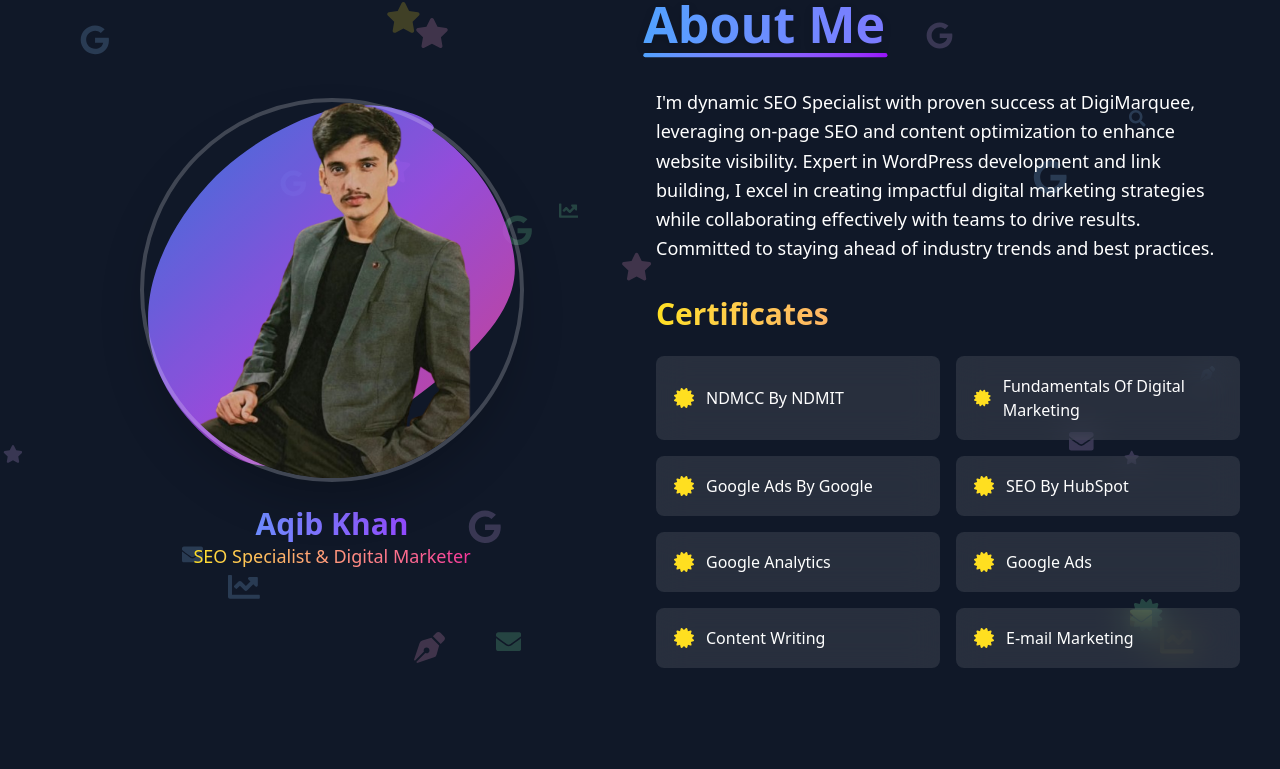
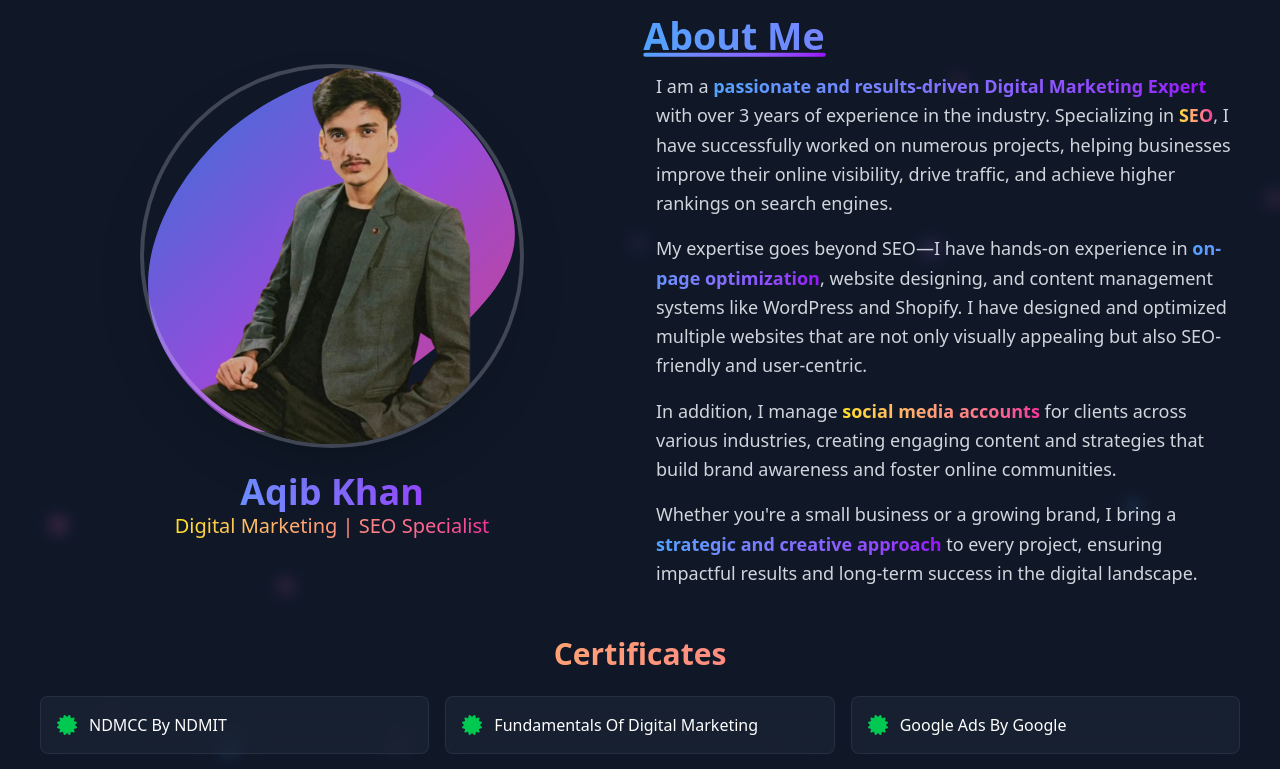
Before and after one commit to abdul8840/Aq_Portfolio, a React (Vite) app in the folder client/: page / in a window 1280 px wide. Shown: the part 848-1617 px from the top of the page. Built offline with nearby package versions, Linux system fonts and the light colour scheme.

Commit message:
change the ui of about me component

```diff
--- a/client/src/components/AboutMe.jsx
+++ b/client/src/components/AboutMe.jsx
@@ -1,7 +1,7 @@
 import { motion, useAnimation } from 'framer-motion';
-import { FaStar, FaCertificate, FaGoogle, FaEnvelope, FaPenNib, FaChartLine, FaSearch } from 'react-icons/fa';
+import { FaCertificate } from 'react-icons/fa';
 import { useEffect, useState } from 'react';
-import Image from '../assets/aqib.png'
+import Image from '../assets/aqib.png';
 
 const certificates = [
   'NDMCC By NDMIT',
@@ -35,7 +35,7 @@ const AboutMe = () => {
     });
   }, [headingControls]);
 
-  // Parallax effect for floating icons
+  // Parallax effect for glowing particles
   useEffect(() => {
     const handleMouseMove = (e) => {
       setMousePosition({
@@ -47,39 +47,49 @@ const AboutMe = () => {
     return () => window.removeEventListener('mousemove', handleMouseMove);
   }, []);
 
-  // Array for floating icons in the background
-  const floatingIcons = Array.from({ length: 25 }).map((_, i) => ({
+  // Array for glowing particles in the background
+  const glowingParticles = Array.from({ length: 20 }).map((_, i) => ({
     id: i,
-    icon: [FaStar, FaCertificate, FaGoogle, FaEnvelope, FaPenNib, FaChartLine, FaSearch][Math.floor(Math.random() * 7)],
-    size: Math.random() * 20 + 15,
+    size: Math.random() * 10 + 5,
     left: Math.random() * 100,
     top: Math.random() * 100,
-    duration: Math.random() * 6 + 4,
+    duration: Math.random() * 8 + 4,
     delay: Math.random() * 3,
-    color: ['text-yellow-300', 'text-blue-300', 'text-green-300', 'text-purple-300', 'text-pink-300'][Math.floor(Math.random() * 5)],
+    color: ['bg-blue-400', 'bg-purple-400', 'bg-pink-400'][Math.floor(Math.random() * 3)],
   }));
 
   return (
-    <div id='about' className="min-h-screen bg-gray-900 animate-gradient-bg !py-12 !px-4 relative overflow-hidden">
-      {/* Floating Icons Background with Parallax */}
-      {floatingIcons.map(({ id, icon: Icon, size, left, top, duration, delay, color }) => (
+    <div id='about' className="min-h-screen bg-gray-900 !py-16 !px-4 relative overflow-hidden">
+      {/* Glowing Particles Background with Parallax */}
+      {glowingParticles.map(({ id, size, left, top, duration, delay, color }) => (
         <motion.div
           key={id}
-          className={`absolute ${color} opacity-20 animate-float`}
+          className={`absolute ${color} rounded-full opacity-20 blur-sm`}
           style={{
-            fontSize: `${size}px`,
+            width: `${size}px`,
+            height: `${size}px`,
             left: `calc(${left}% + ${mousePosition.x}px)`,
             top: `calc(${top}% + ${mousePosition.y}px)`,
-            animationDuration: `${duration}s`,
-            animationDelay: `${delay}s`,
           }}
-        >
-          <Icon />
-        </motion.div>
+          animate={{
+            y: [0, Math.random() * 50 - 25],
+            x: [0, Math.random() * 50 - 25],
+            opacity: [0.2, 0.4, 0.2],
+          }}
+          transition={{
+            duration,
+            delay,
+            repeat: Infinity,
+            repeatType: 'reverse',
+            ease: 'linear',
+          }}
+        />
       ))}
 
-      <div className="container !mx-auto grid grid-cols-1 lg:grid-cols-2 gap-8 relative z-10">
-        {/* Left Side: Image with SVG Background, Name, and Profession */}
+      <div className="container !mx-auto relative z-10">
+        {/* Main Content: Image and Bio */}
+        <div className="grid grid-cols-1 lg:grid-cols-2 gap-8 !mb-12">
+          {/* Profile Image */}
           <motion.div
             className="relative flex flex-col justify-center items-center"
             initial={{ opacity: 0, x: -50 }}
@@ -117,70 +127,93 @@ const AboutMe = () => {
                 className="absolute inset-0 w-full h-full object-cover rounded-full shadow-2xl border-4 border-white/20 z-10"
               />
             </div>
-          {/* Name and Profession */}
+
             <motion.div
               className="!mt-6 text-center"
               initial={{ opacity: 0, y: 20 }}
               animate={{ opacity: 1, y: 0 }}
               transition={{ duration: 0.8, delay: 0.2 }}
             >
-            <h3 className="text-3xl font-bold bg-clip-text text-transparent bg-gradient-to-r from-blue-400 to-purple-600">
+              <h3 className="text-3xl md:text-4xl font-extrabold bg-clip-text text-transparent bg-gradient-to-r from-blue-400 to-purple-600">
                 Aqib Khan
               </h3>
-            <p className="text-lg font-medium bg-clip-text text-transparent bg-gradient-to-r from-yellow-300 to-pink-500">
-              SEO Specialist & Digital Marketer
+              <p className="text-lg md:text-xl font-medium bg-clip-text text-transparent bg-gradient-to-r from-yellow-300 to-pink-500">
+                Digital Marketing | SEO Specialist
               </p>
             </motion.div>
           </motion.div>
 
-        {/* Right Side: Bio and Certificates */}
+          {/* Bio, Name, and Profession */}
           <motion.div
-          className="flex flex-col justify-center text-white !space-y-8"
+            className="flex flex-col justify-center text-white !space-y-6"
             initial={{ opacity: 0, x: 50 }}
             animate={{ opacity: 1, x: 0 }}
             transition={{ duration: 0.8 }}
           >
+
+            {/* Bio Heading */}
             <motion.div
-            className="relative"
+              className="relative !mb-4"
               animate={headingControls}
             >
-            <h2 className="text-5xl !mb-2 font-extrabold bg-clip-text text-transparent bg-gradient-to-r from-blue-400 to-purple-600 drop-shadow-lg">
+              <h2 className="text-4xl font-extrabold bg-clip-text text-transparent bg-gradient-to-r from-blue-400 to-purple-600">
                 About Me
               </h2>
               <motion.div
                 className="absolute bottom-0 left-0 h-1 bg-gradient-to-r from-blue-400 to-purple-600 rounded-full"
                 initial={{ width: 0 }}
-              animate={{ width: '40%' }}
+                animate={{ width: '30%' }}
                 transition={{ duration: 1.5, ease: 'easeOut', delay: 0.5 }}
               />
             </motion.div>
-          <motion.p
-            className="text-lg leading-relaxed max-w-xl font-light"
+
+            {/* Bio Content */}
+            <motion.div
+              className="text-lg leading-relaxed text-gray-300"
               animate={bioControls}
               initial={{ opacity: 0 }}
             >
-            I'm dynamic SEO Specialist with proven success at DigiMarquee, leveraging on-page SEO and content optimization to enhance website visibility. Expert in WordPress development and link building, I excel in creating impactful digital marketing strategies while collaborating effectively with teams to drive results. Committed to staying ahead of industry trends and best practices.
-          </motion.p>
-          <div className="!space-y-6">
-            <h3 className="text-3xl font-semibold bg-clip-text text-transparent bg-gradient-to-r from-yellow-300 to-pink-500">
+              <p className="!mb-4">
+                I am a <span className="bg-clip-text text-transparent bg-gradient-to-r from-blue-400 to-purple-600 font-semibold">passionate and results-driven Digital Marketing Expert</span> with over 3 years of experience in the industry. Specializing in <span className="bg-clip-text text-transparent bg-gradient-to-r from-yellow-300 to-pink-500 font-semibold">SEO</span>, I have successfully worked on numerous projects, helping businesses improve their online visibility, drive traffic, and achieve higher rankings on search engines.
+              </p>
+              <p className="!mb-4">
+                My expertise goes beyond SEO—I have hands-on experience in <span className="bg-clip-text text-transparent bg-gradient-to-r from-blue-400 to-purple-600 font-semibold">on-page optimization</span>, website designing, and content management systems like WordPress and Shopify. I have designed and optimized multiple websites that are not only visually appealing but also SEO-friendly and user-centric.
+              </p>
+              <p className="!mb-4">
+                In addition, I manage <span className="bg-clip-text text-transparent bg-gradient-to-r from-yellow-300 to-pink-500 font-semibold">social media accounts</span> for clients across various industries, creating engaging content and strategies that build brand awareness and foster online communities.
+              </p>
+              <p>
+                Whether you're a small business or a growing brand, I bring a <span className="bg-clip-text text-transparent bg-gradient-to-r from-blue-400 to-purple-600 font-semibold">strategic and creative approach</span> to every project, ensuring impactful results and long-term success in the digital landscape.
+              </p>
+            </motion.div>
+          </motion.div>
+        </div>
+
+        {/* Certificates Section */}
+        <motion.div
+          className="!space-y-6"
+          initial={{ opacity: 0, y: 50 }}
+          animate={{ opacity: 1, y: 0 }}
+          transition={{ duration: 0.8, delay: 0.4 }}
+        >
+          <h3 className="text-3xl font-semibold bg-clip-text text-transparent bg-gradient-to-r from-yellow-300 to-pink-500 text-center">
             Certificates
           </h3>
-            <ul className="grid grid-cols-1 sm:grid-cols-2 gap-4">
+          <ul className="grid grid-cols-1 sm:grid-cols-2 lg:grid-cols-3 gap-4">
             {certificates.map((cert, index) => (
               <motion.li
                 key={index}
-                  className="relative bg-white/10 backdrop-blur-lg rounded-lg !p-4 flex items-center !space-x-3 hover:bg-white/20 transition-all duration-300 group border-2 border-transparent hover:border-gradient animate-gradient-border"
+                className="relative bg-gray-800/50 backdrop-blur-md rounded-lg !p-4 flex items-center !space-x-3 border border-gray-700/50 hover:bg-gray-700/70 transition-all duration-300 group"
                 initial={{ opacity: 0, y: 20 }}
                 animate={{ opacity: 1, y: 0 }}
                 transition={{ duration: 0.5, delay: index * 0.1 }}
-                  whileHover={{ scale: 1.05, boxShadow: '0 0 15px rgba(59, 130, 246, 0.5)' }}
+                whileHover={{ scale: 1.05, boxShadow: '0 0 15px rgba(59, 130, 246, 0.3)' }}
               >
-                  <FaCertificate className="text-yellow-300 text-xl group-hover:animate-spin" />
+                <FaCertificate className="text-green-500 text-xl group-hover:animate-pulse" />
                 <span className="text-white">{cert}</span>
               </motion.li>
             ))}
           </ul>
-          </div>
         </motion.div>
       </div>
     </div>
```
Lines whose indentation alone changed are shown as unchanged.
